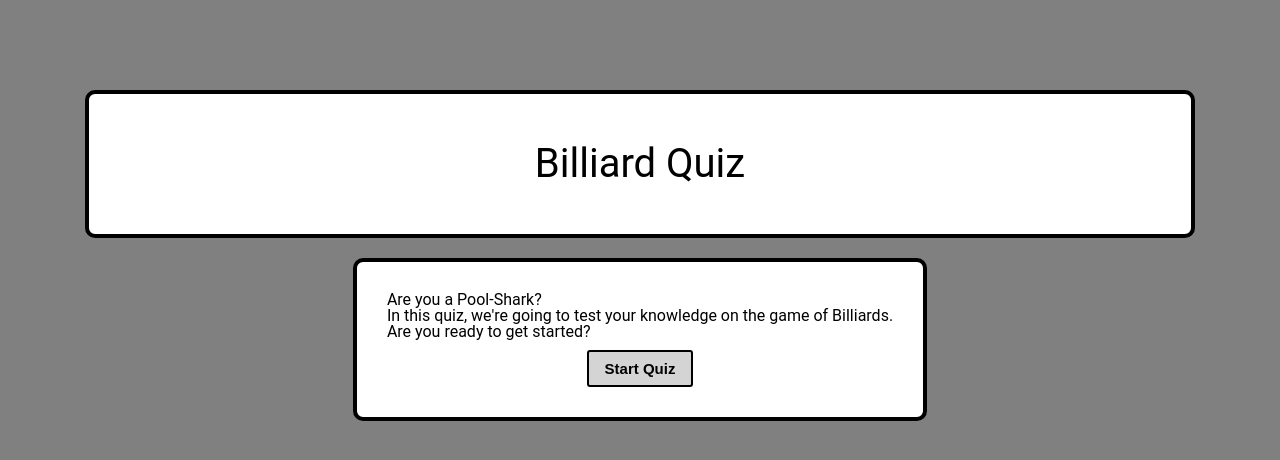
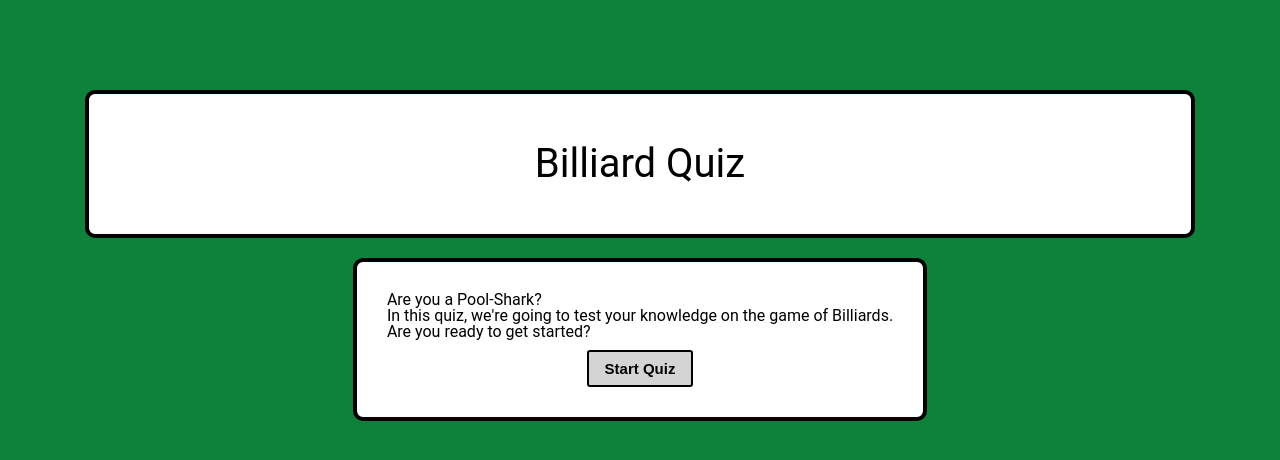
Before and after one commit to malekadair/quiz-app, a plain HTML site: page index.html in a window 1280 px wide. Drawn offline with nearby package versions, Linux system fonts and the light colour scheme.

Commit message:
changed bg color to color of pool table felt.

```diff
--- a/styles.css
+++ b/styles.css
@@ -50,7 +50,7 @@ html {
 }
 
 body {
-    background-color: gray;
+    background-color: #0E823B;
     padding: 30px;
     margin: 50px;
 
```
